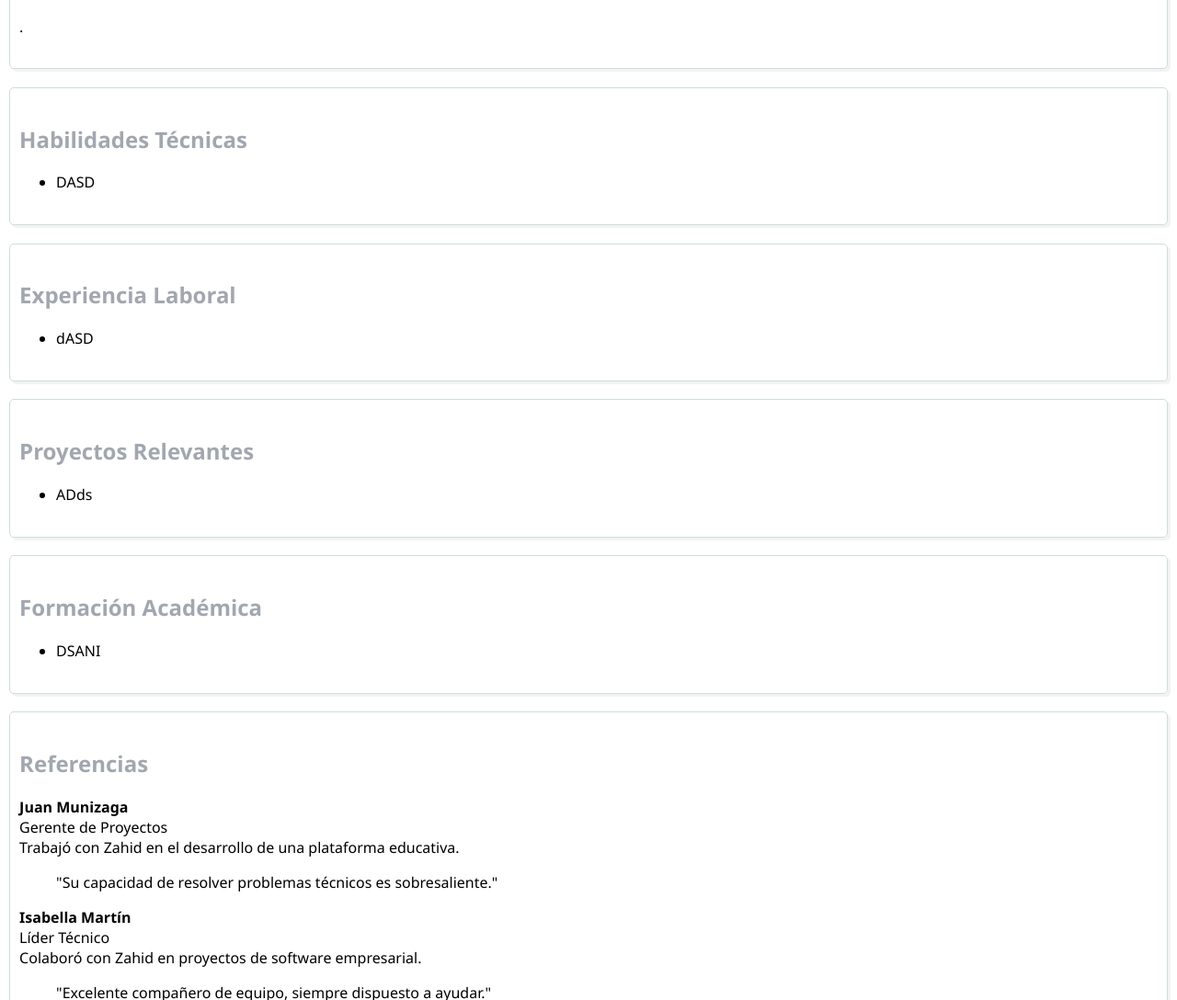
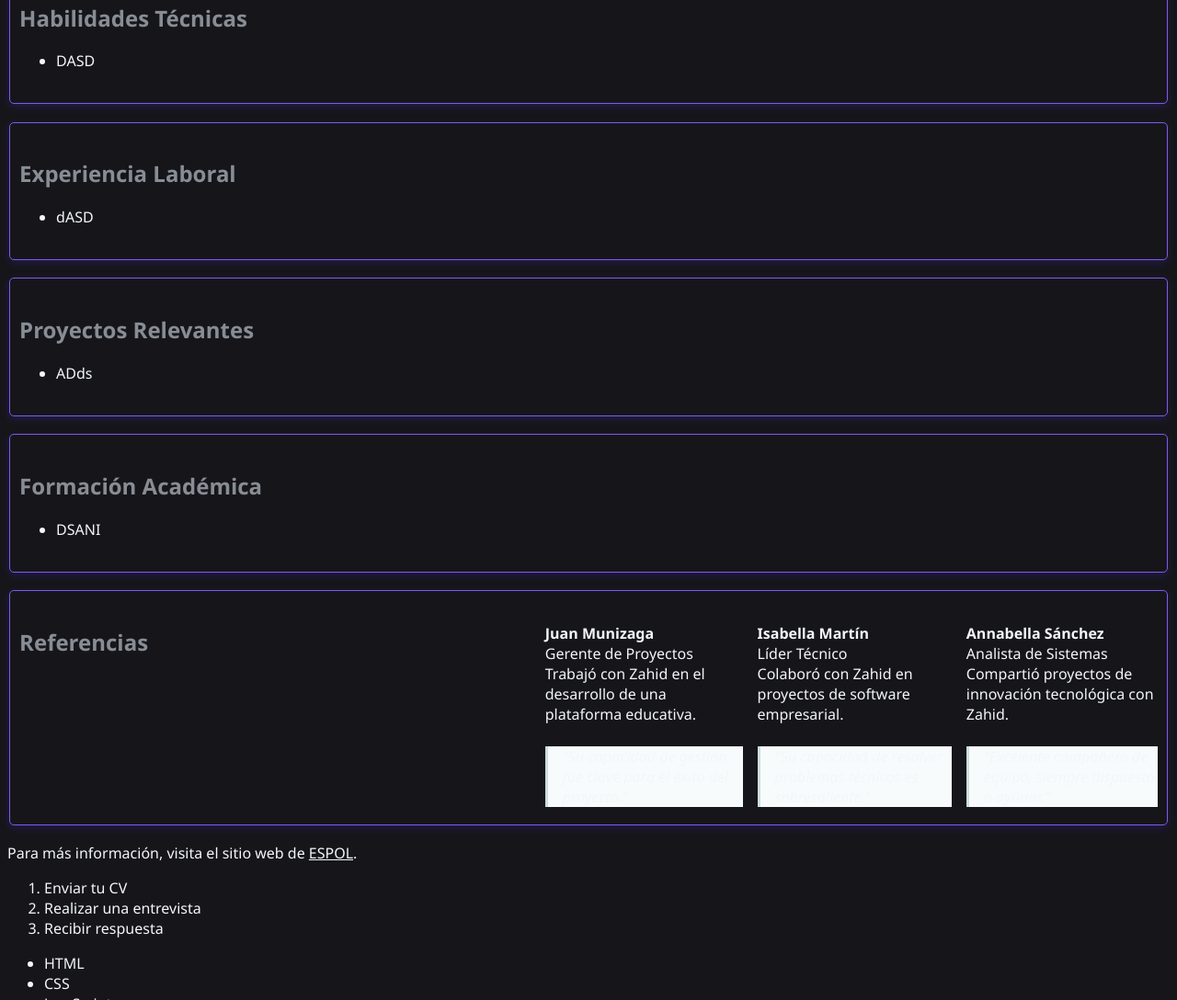
Before and after one commit to LockHurb/curriculum, a plain HTML site: page index.html in a window 1280 px wide. Shown: the part 1712-2800 px from the top of the page at 92% size. Drawn offline with Linux system fonts and the light colour scheme.

Commit message:
grid y flex

```diff
--- a/index.html
+++ b/index.html
@@ -125,26 +125,29 @@
                     Gerente de Proyectos<br>
                     Trabajó con Zahid en el desarrollo de una plataforma educativa.
                 </p>
+                <blockquote>
+                    "Su capacidad de gestión fue clave para el éxito del proyecto."
+                </blockquote>
             </article>
             <article>
-                <blockquote>
-                    "Su capacidad de resolver problemas técnicos es sobresaliente."
-                </blockquote>
                 <p>
                     <strong>Isabella Martín</strong><br>
                     Líder Técnico<br>
                     Colaboró con Zahid en proyectos de software empresarial.
                 </p>
+                <blockquote>
+                    "Su capacidad de resolver problemas técnicos es sobresaliente."
+                </blockquote>
             </article>
             <article>
-                <blockquote>
-                    "Excelente compañero de equipo, siempre dispuesto a ayudar."
-                </blockquote>
                 <p>
                     <strong>Annabella Sánchez</strong><br>
                     Analista de Sistemas<br>
                     Compartió proyectos de innovación tecnológica con Zahid.
                 </p>
+                <blockquote>
+                    "Excelente compañero de equipo, siempre dispuesto a ayudar."
+                </blockquote>
             </article>
         </section>
 
--- a/stylesheets/style.css
+++ b/stylesheets/style.css
@@ -3,13 +3,12 @@
 }
 
 h1 {
-
     color: #981;
     font-weight: bold;
     font-family: "Space Grotesk", sans-serif;
     font-optical-sizing: auto;
     font-style: normal;
-
+    text-align: center; /* Centra el nombre */
 }
 
 #photo {
@@ -32,13 +31,17 @@ footer p {
 }
 
 nav > ul {
-    list-style: none;
+    display: flex; /* Activa flexbox */
+    justify-content: space-evenly; /* Distribuye el espacio equitativamente */
+    flex-direction: row; /* Organiza en fila horizontal */
+    align-items: center; /* Centra verticalmente los hijos */
+    gap: 1rem; /* Espacio uniforme entre elementos */
 }
 
 section{
 
     /* borde de grosor 0.2 en puntos, estilo sólido y color hexadecimal #cedddd  */
-    border: 0.2pt solid #cedddd;
+    border: 0.2pt solid #7f5af0; /* Cambia el color del borde de las cajas */
 
     /* margen (espacio externo) superior, derecho, abajo e izquierda */
     margin: 4px 2px 8px 2px;
@@ -52,9 +55,78 @@ section{
     /* Margen inferior ajustado */
     margin-bottom: 1.2rem;
 
-    box-shadow: 03px 3px 1px -0px rgba(235,234,234,0.6);
+    box-shadow: 0 3px 8px 0 rgba(61, 38, 160, 0.35); /* Sombra más oscura que #7f5af0 */
     -webkit-border-radius: 5px;
     -moz-border-radius: 5px;
     border-radius: 5px;
 
 }
+
+section > form {
+    display: grid; /* Activa el modelo de diseño grid */
+    grid-template-columns: 1fr; /* Una sola columna que ocupa todo el ancho */
+    gap: 1rem 1rem; /* Espacio uniforme de 1rem entre filas y columnas */
+}
+
+#referencias {
+    display: flex;
+    flex-direction: column;
+    gap: 1rem;
+}
+
+#referencias > .subtitle {
+    width: 100%;
+}
+
+#referencias > article {
+    display: flex;
+    flex-direction: column;
+    align-items: stretch;
+}
+
+#referencias article p,
+#referencias article blockquote {
+    width: 100%;
+    box-sizing: border-box;
+}
+
+#referencias article blockquote {
+    width: 100%;
+    box-sizing: border-box;
+    margin: 0.5em 0 0 0;
+    padding-left: 1em;
+    border-left: 3px solid #cedddd;
+    font-style: italic;
+    background: #f8fbfb;
+}
+
+table, th, td {
+    border: 1px solid #cedddd;
+    border-collapse: collapse;
+}
+
+th, td {
+    padding: 0.5em 1em;
+    text-align: center;
+}
+
+body {
+    background: #16161a;
+    color: #f3f6fa; /* Color claro para todo el texto */
+}
+
+h1, h2, h3, h4, h5, h6,
+p, li, label, th, td, a, span, strong, em, blockquote {
+    color: #f3f6fa;
+}
+
+@media (min-width: 768px) {
+    #referencias {
+        flex-direction: row;
+        align-items: flex-start;
+    }
+    #referencias > .subtitle {
+        flex-basis: 100%;
+        order: -1;
+    }
+}
```
